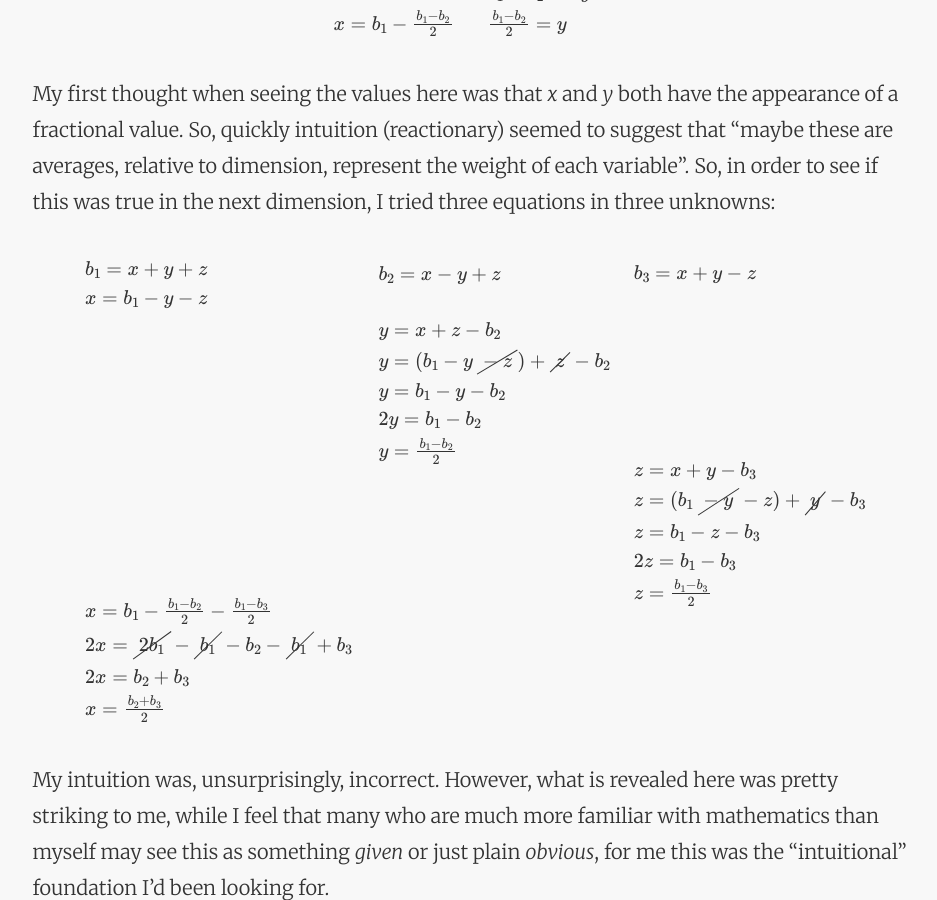
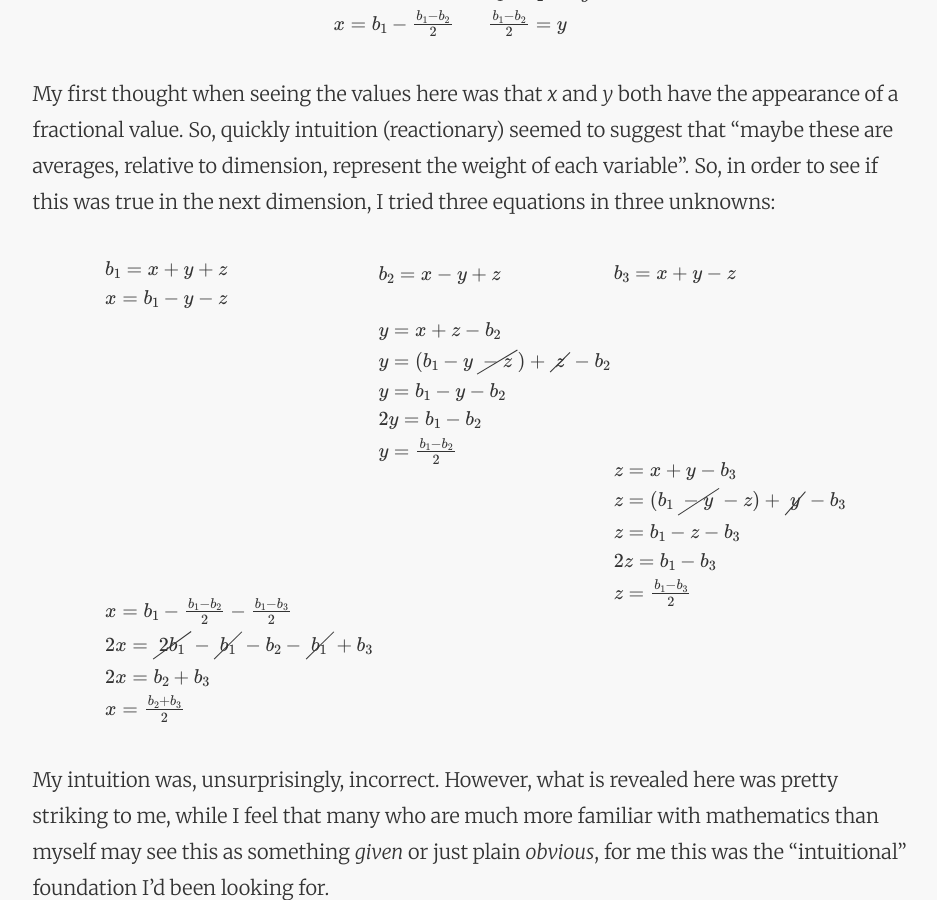
Before and after one commit to tmanderson/tmanderson.github.io, a Jekyll site: the page built from _posts/2018-06-06-entry-point-to-relational-equations.md, in a window 1280 px wide and 900 px high, scrolled down 929 px. Shown: the whole window, without its empty margins (166-1103 px from the left). Built offline with Jekyll 4.4.1, drawn with Linux system fonts in a browser that asks for light colours; formulas are drawn with MathJax 3.

Commit message:
Update 2018-06-06-entry-point-to-relational-equations.md

```diff
--- a/_posts/2018-06-06-entry-point-to-relational-equations.md
+++ b/_posts/2018-06-06-entry-point-to-relational-equations.md
@@ -44,7 +44,6 @@ $$
   2x=b_2+b_3 \\
   x = \frac{b_2+b_3}{2}
 \end{array}
-\hspace{1em}
 \begin{array}{l}
   b_2=x-y+z \\ \\
   y=x+z-b_2 \\
@@ -53,7 +52,6 @@ $$
   2y = b_1-b_2 \\
   y =\frac{b_1-b_2}{2} \\ \\\\\\\\\\\\\\\\\\
 \end{array}
-\hspace{1em}
 \begin{array}{l}
   b_3=x+y-z \\ \\ \\ \\ \\ \\ \\
   z=x+y-b_3 \\
```
